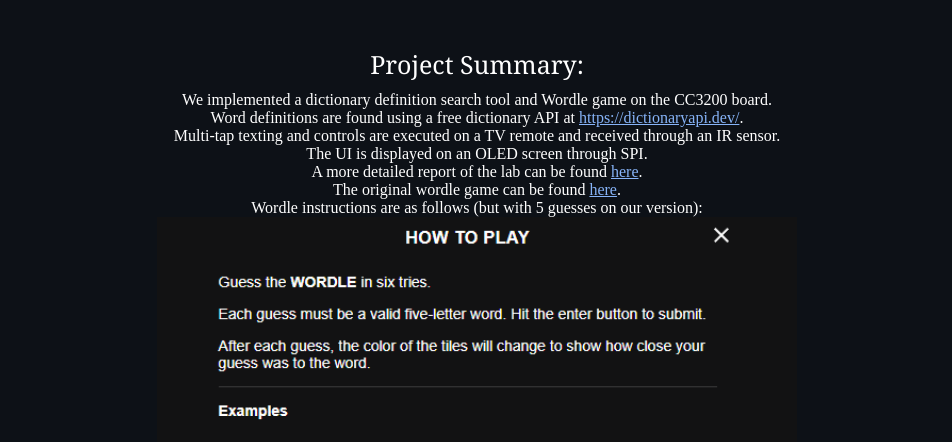
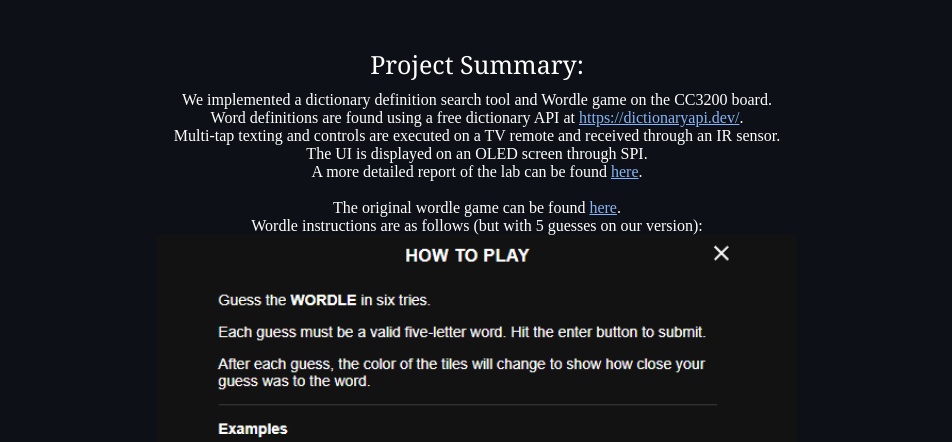
Before and after one commit to danxtran/EEC-172-Demo-Page, a plain HTML site: page index.html in a window 1280 px wide. Shown: the part 345-787 px from the top of the page, without its empty margins (163-1115 px from the left). Drawn offline with Linux system fonts and the light colour scheme.

Commit message:
Update index.html

```diff
--- a/index.html
+++ b/index.html
@@ -59,7 +59,7 @@
       Word definitions are found using a free dictionary API at <a href="https://dictionaryapi.dev/">https://dictionaryapi.dev/</a>.<br>
       Multi-tap texting and controls are executed on a TV remote and received through an IR sensor.<br>
       The UI is displayed on an OLED screen through SPI.<br>
-      A more detailed report of the lab can be found <a href="https://github.com/danxtran/EEC-172-Demo-Page/blob/f3a9c23dfd63651e6a04dd60bf3ee973e0ffcd67/Lab%206%20Report.docx.pdf">here</a>.
+      A more detailed report of the lab can be found <a href="https://github.com/danxtran/EEC-172-Demo-Page/blob/f3a9c23dfd63651e6a04dd60bf3ee973e0ffcd67/Lab%206%20Report.docx.pdf">here</a>.<br>
       <br>
       The original wordle game can be found <a href="https://www.nytimes.com/games/wordle/index.html">here</a>.<br>
       Wordle instructions are as follows (but with 5 guesses on our version):</p>
```
